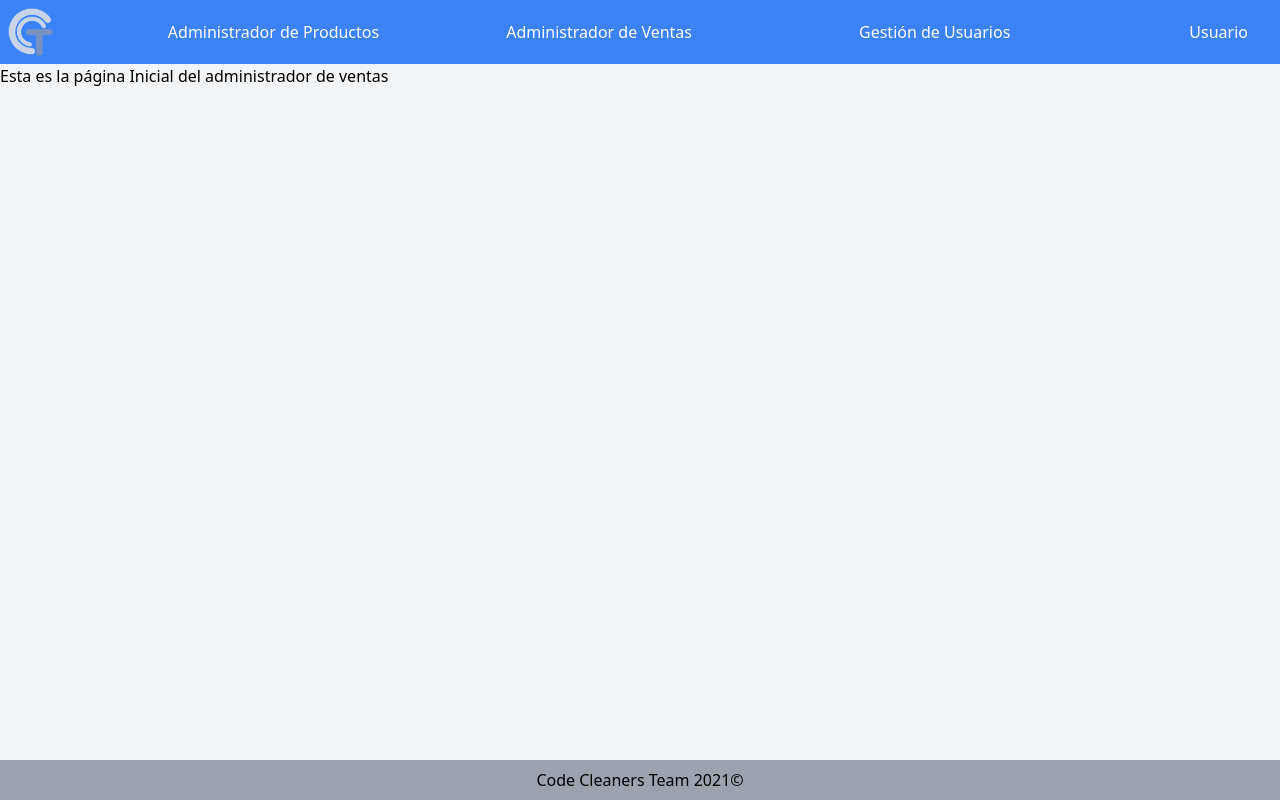
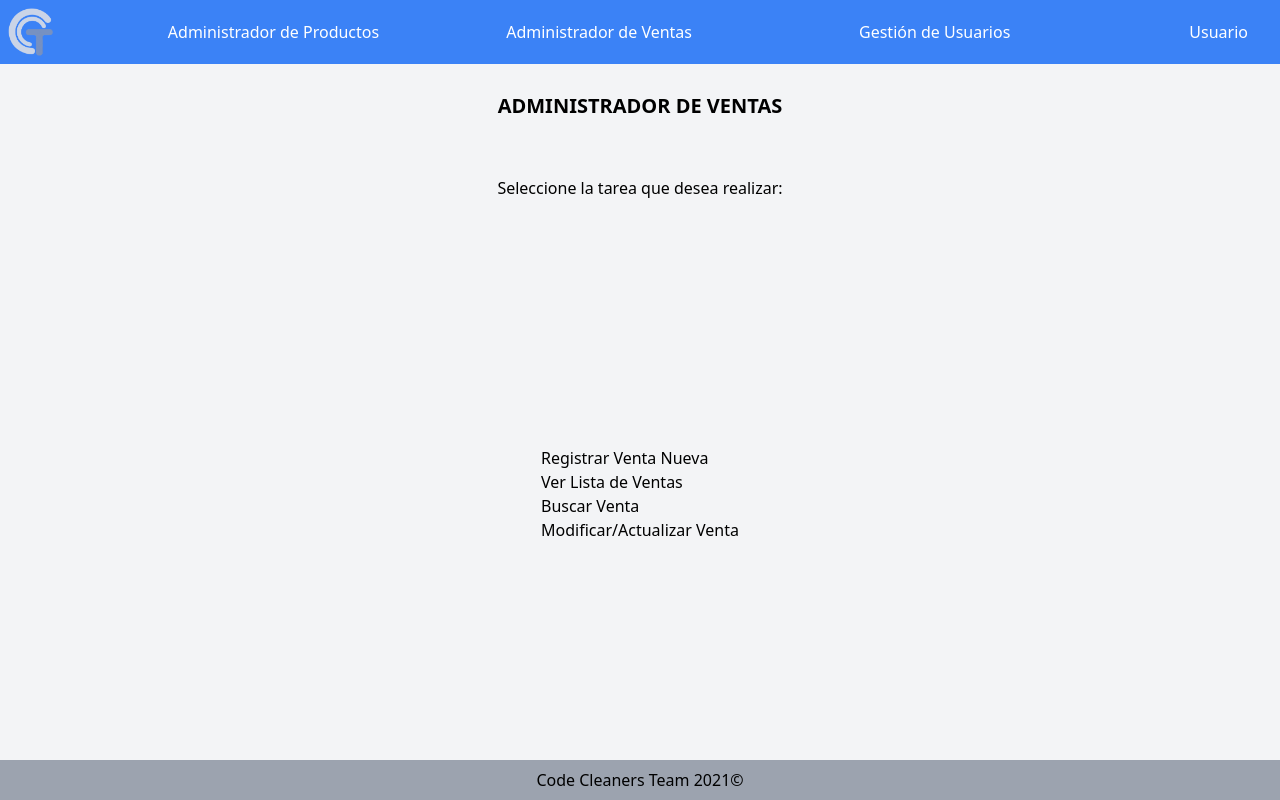
Before and after one commit to codecleanersteam/ProyectoCiclo3, a React (Create React App) app: page /sale in a window 1280 px wide. Built offline with nearby package versions, Linux system fonts and the light colour scheme.

Commit message:
Comenzando lista de botones

```diff
--- a/src/pages/sales/Index.jsx
+++ b/src/pages/sales/Index.jsx
@@ -1,7 +1,28 @@
 import React from 'react'
 
 const Sale = () => {
-    return <div>Esta es la página Inicial del administrador de ventas</div>;
+    return (
+        < div className="flex flex-col w-full h-full" >
+            <div className="flex p-7 justify-center font-bold text-xl">ADMINISTRADOR DE VENTAS</div>
+            <div className="flex p-7 justify-center">Seleccione la tarea que desea realizar:</div>
+            <div className="flex w-full h-full justify-center">
+                <ul className="flex flex-col justify-center">
+                    <li>
+                        <button>Registrar Venta Nueva</button>
+                    </li>
+                    <li>
+                        <button>Ver Lista de Ventas</button>
+                    </li>
+                    <li>
+                        <button>Buscar Venta</button>
+                    </li>
+                    <li>
+                        <button>Modificar/Actualizar Venta</button>
+                    </li>
+                </ul>
+            </div>
+        </div>)
+        ;
 }
 
 export default Sale
```
